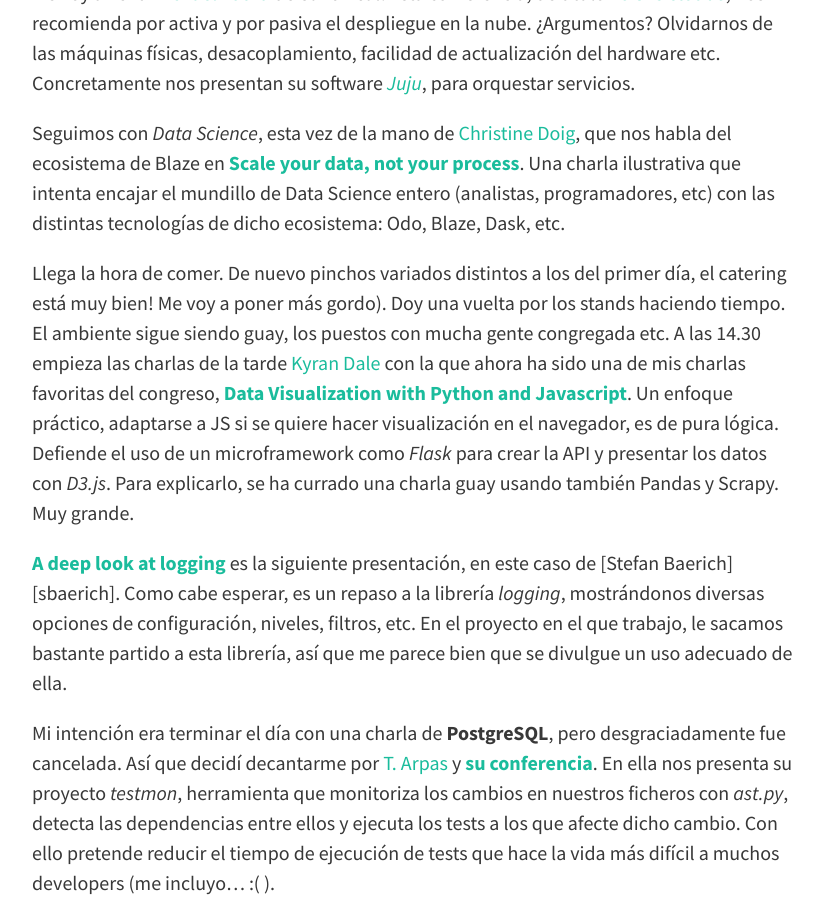
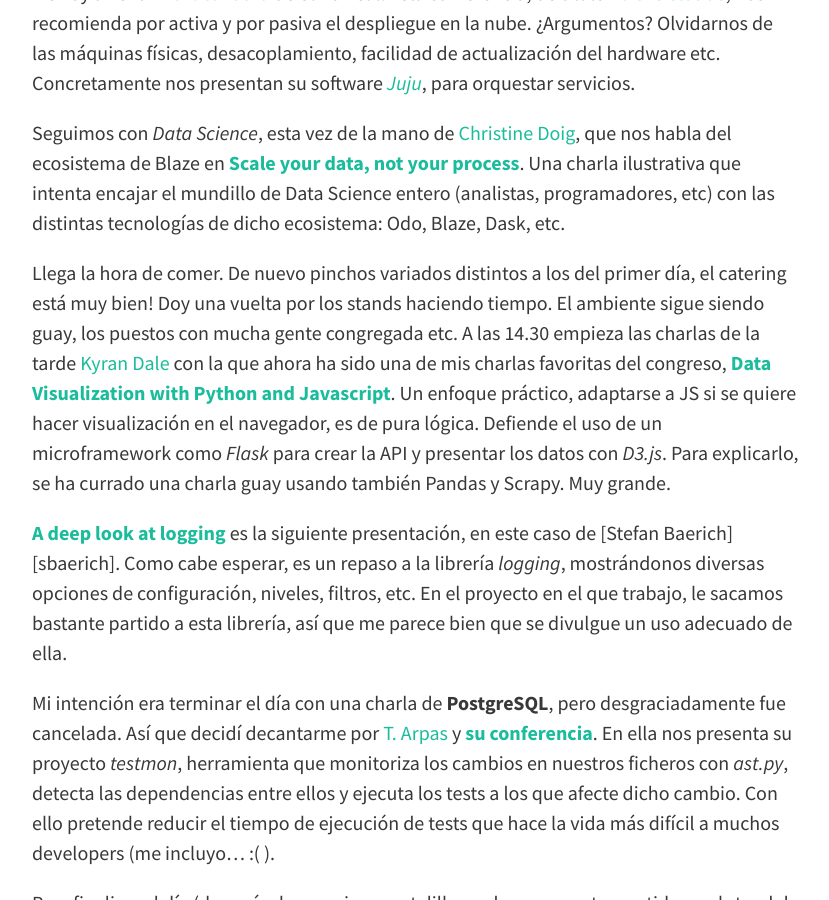
Before and after one commit to MiguelSR/MiguelSR.github.io, a Jekyll site: the page built from _posts/2015-07-22-europython-martes.markdown, in a window 1280 px wide and 900 px high, scrolled down 1019 px. Shown: the whole window, without its empty margins (224-1053 px from the left). Built offline with Jekyll 4.4.1, drawn with Linux system fonts in a browser that asks for light colours; nearby versions of some CDN libraries; comment, search, counter and statistics services are not loaded.

Commit message:
Deleted phrase

```diff
--- a/_posts/2015-07-22-europython-martes.markdown
+++ b/_posts/2015-07-22-europython-martes.markdown
@@ -18,7 +18,7 @@ Me voy a ver a [Michael Foord][mfoord] de *Canonical*. Esta conferencia, de tít
 
 Seguimos con *Data Science*, esta vez de la mano de [Christine Doig][cdoig], que nos habla del ecosistema de Blaze en **[Scale your data, not your process][blaze]**. Una charla ilustrativa que intenta encajar el mundillo de Data Science entero (analistas, programadores, etc) con las distintas tecnologías de dicho ecosistema: Odo, Blaze, Dask, etc.
 
-Llega la hora de comer. De nuevo pinchos variados distintos a los del primer día, el catering está muy bien! Me voy a poner más gordo). Doy una vuelta por los stands haciendo tiempo. El ambiente sigue siendo guay, los puestos con mucha gente congregada etc. A las 14.30 empieza las charlas de la tarde [Kyran Dale][kdale] con la que ahora ha sido una de mis charlas favoritas del congreso, **[Data Visualization with Python and Javascript][dataviz]**. Un enfoque práctico, adaptarse a JS si se quiere hacer visualización en el navegador, es de pura lógica. Defiende el uso de un microframework como *Flask* para crear la API y presentar los datos con *D3.js*. Para explicarlo, se ha currado una charla guay usando también Pandas y Scrapy. Muy grande.
+Llega la hora de comer. De nuevo pinchos variados distintos a los del primer día, el catering está muy bien! Doy una vuelta por los stands haciendo tiempo. El ambiente sigue siendo guay, los puestos con mucha gente congregada etc. A las 14.30 empieza las charlas de la tarde [Kyran Dale][kdale] con la que ahora ha sido una de mis charlas favoritas del congreso, **[Data Visualization with Python and Javascript][dataviz]**. Un enfoque práctico, adaptarse a JS si se quiere hacer visualización en el navegador, es de pura lógica. Defiende el uso de un microframework como *Flask* para crear la API y presentar los datos con *D3.js*. Para explicarlo, se ha currado una charla guay usando también Pandas y Scrapy. Muy grande.
 
 **[A deep look at logging][logging]** es la siguiente presentación, en este caso de [Stefan Baerich][sbaerich]. Como cabe esperar, es un repaso a la librería *logging*, mostrándonos diversas opciones de configuración, niveles, filtros, etc. En el proyecto en el que trabajo, le sacamos bastante partido a esta librería, así que me parece bien que se divulgue un uso adecuado de ella.
 
```
